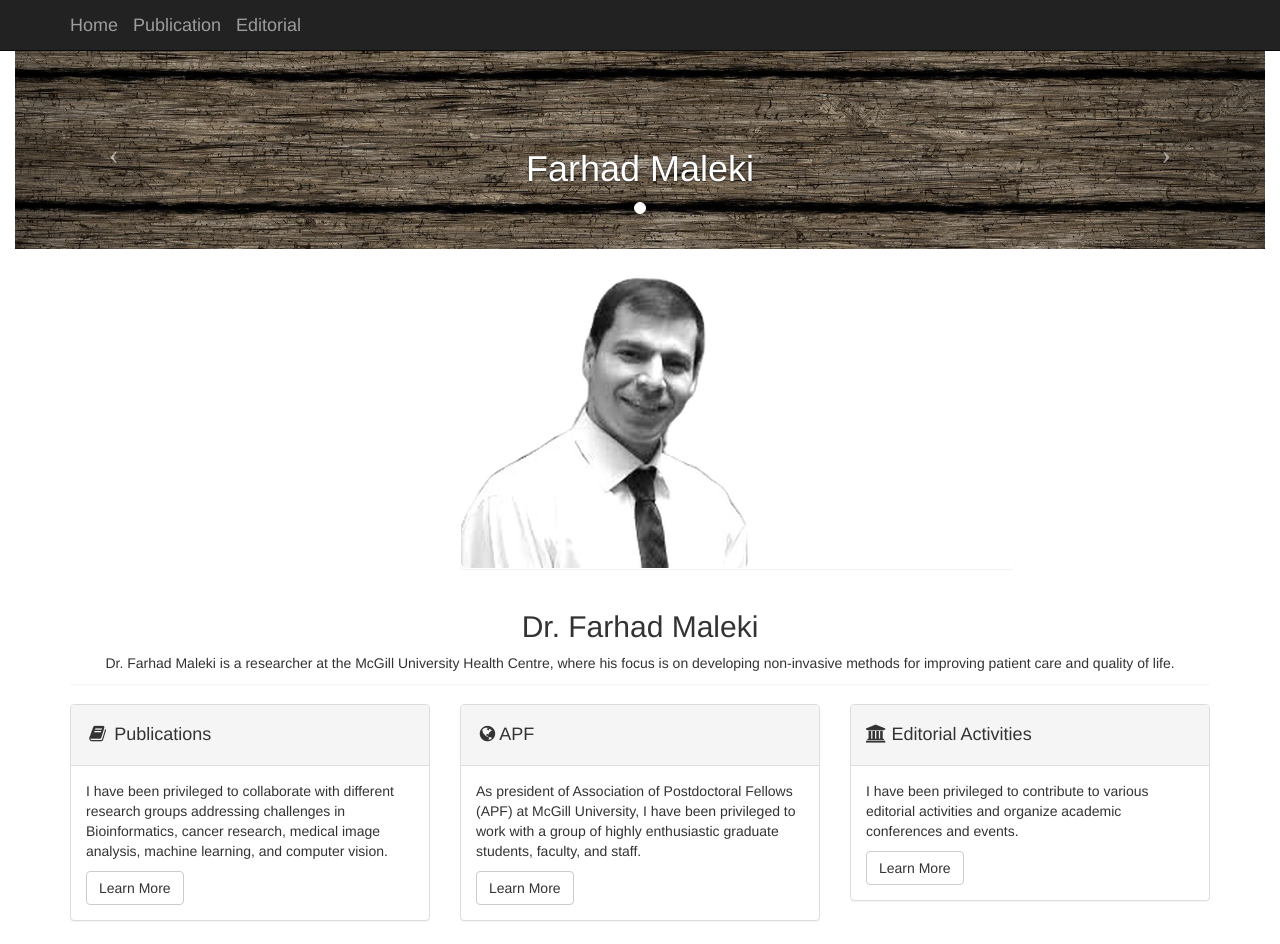
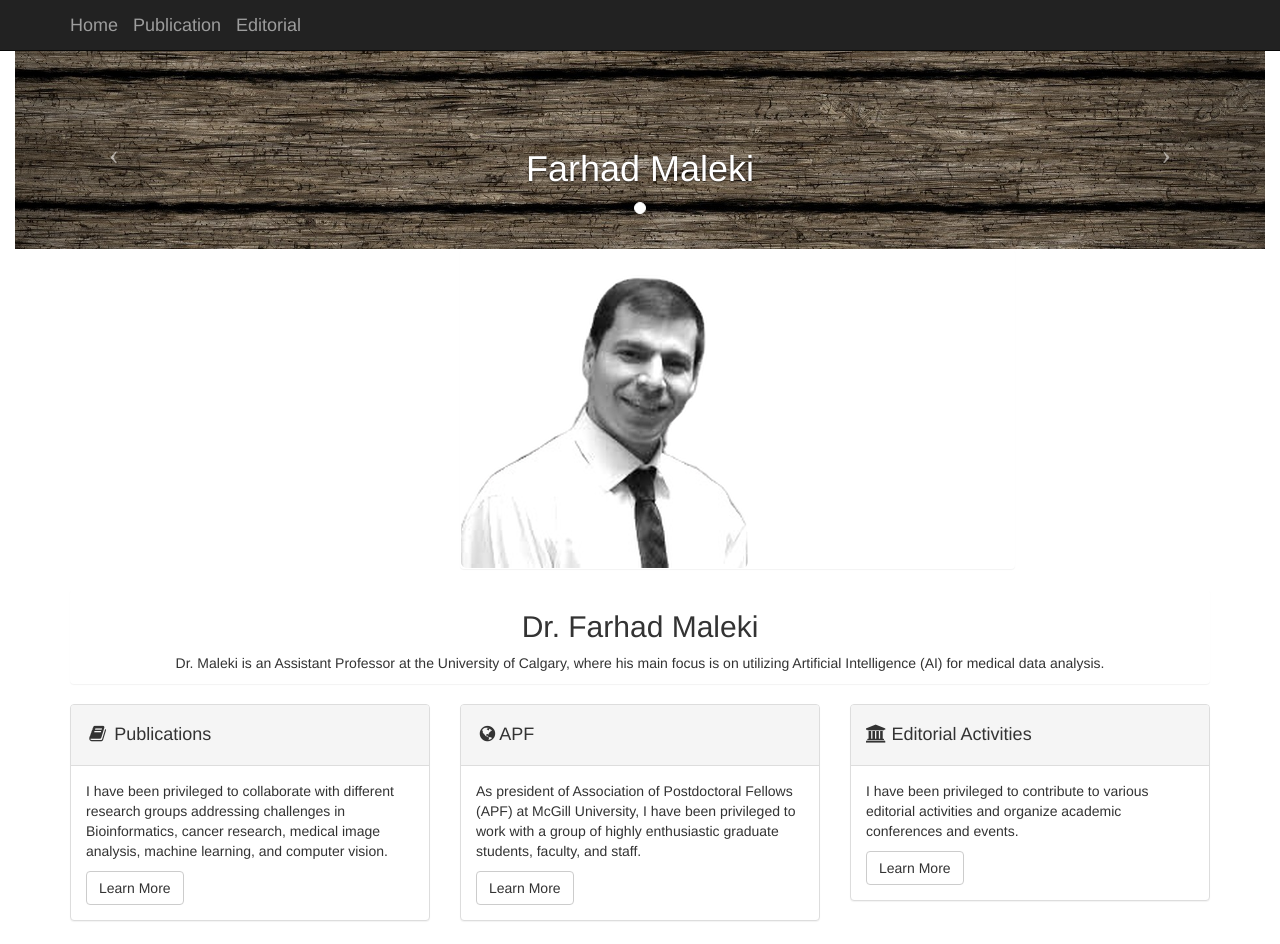
Before and after one commit to FarhadMaleki/FarhadMaleki.github.io, a plain HTML site: page index.html in a window 1280 px wide. Shown: the top 944 px of the page. Drawn offline with Linux system fonts and the light colour scheme.

Commit message:
Change current position

```diff
--- a/index.html
+++ b/index.html
@@ -124,7 +124,7 @@
                 <div class="col-lg-12 details" class="d-flex align-items-center justify-content-center">
                     <div class="panel">
                     <h2 class="text-center">Dr. Farhad Maleki</h2>
-                    <p class="text-center">Dr. Farhad Maleki is a researcher at the McGill University Health Centre, where his focus is on developing non-invasive methods for improving patient care and quality of life.</p>
+                    <p class="text-center">Dr. Maleki is an Assistant Professor at the University of Calgary, where his main focus is on utilizing Artificial Intelligence (AI) for medical data analysis.</p>
                 </div>
                 </div>
         </div>
```
